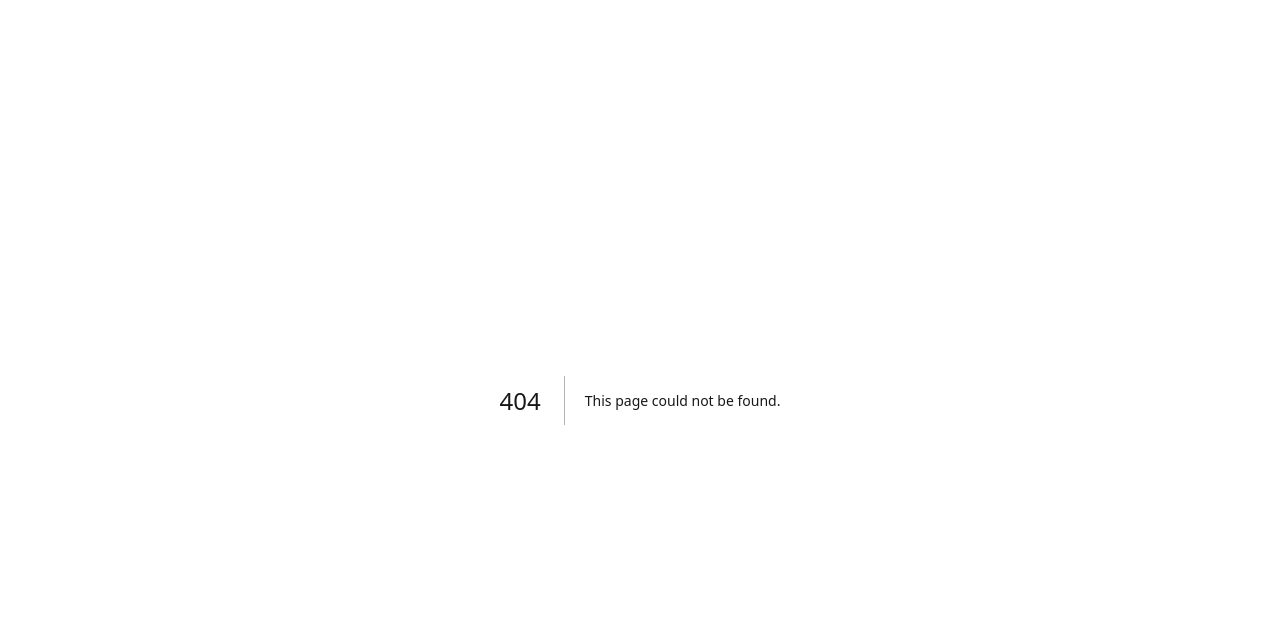
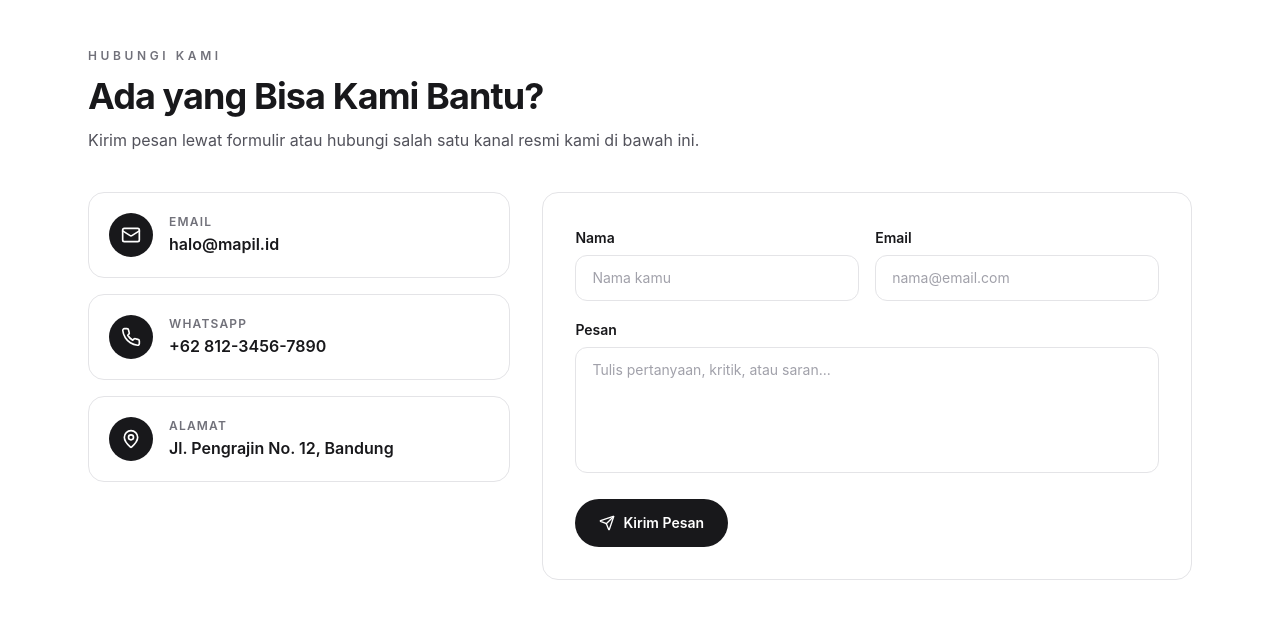
Before and after one commit to who0ppies/Company-Profile-UMKM, a Next.js app in the folder frontend/: page /kontak in a window 1280 px wide. Before the commit this address had no page. Shown: the top 618 px of the page. Built offline with nearby package versions, Linux system fonts and the light colour scheme.

Commit message:
feat: menambahkan halaman kontak dengan formulir validasi interaktif

```diff
--- /dev/null
+++ b/frontend/app/kontak/page.jsx
@@ -0,0 +1,67 @@
+import { Mail, Phone, MapPin } from "lucide-react";
+import ContactForm from "../../components/ContactForm";
+
+export const metadata = {
+  title: "Kontak — MAPIL",
+  description:
+    "Hubungi tim MAPIL untuk pertanyaan produk, kemitraan, dan kritik saran.",
+};
+
+const CONTACTS = [
+  {
+    icon: Mail,
+    label: "Email",
+    value: "halo@mapil.id",
+  },
+  {
+    icon: Phone,
+    label: "WhatsApp",
+    value: "+62 812-3456-7890",
+  },
+  {
+    icon: MapPin,
+    label: "Alamat",
+    value: "Jl. Pengrajin No. 12, Bandung",
+  },
+];
+
+export default function KontakPage() {
+  return (
+    <main className="mx-auto w-full max-w-6xl px-4 pb-20 pt-12 sm:px-6">
+      <p className="text-xs font-semibold uppercase tracking-[0.3em] text-zinc-500">
+        Hubungi Kami
+      </p>
+      <h1 className="mt-3 text-3xl font-bold tracking-tight sm:text-4xl">
+        Ada yang Bisa Kami Bantu?
+      </h1>
+      <p className="mt-3 max-w-2xl text-zinc-600">
+        Kirim pesan lewat formulir atau hubungi salah satu kanal resmi kami
+        di bawah ini.
+      </p>
+
+      <div className="mt-10 grid gap-8 lg:grid-cols-5">
+        <div className="space-y-4 lg:col-span-2">
+          {CONTACTS.map((item) => (
+            <div
+              key={item.label}
+              className="flex items-center gap-4 rounded-2xl border border-zinc-200 bg-white p-5"
+            >
+              <span className="flex h-11 w-11 shrink-0 items-center justify-center rounded-full bg-zinc-900 text-white">
+                <item.icon size={20} />
+              </span>
+              <div>
+                <p className="text-xs font-semibold uppercase tracking-widest text-zinc-500">
+                  {item.label}
+                </p>
+                <p className="mt-0.5 font-semibold">{item.value}</p>
+              </div>
+            </div>
+          ))}
+        </div>
+        <div className="lg:col-span-3">
+          <ContactForm />
+        </div>
+      </div>
+    </main>
+  );
+}
--- /dev/null
+++ b/frontend/components/ContactForm.jsx
@@ -0,0 +1,113 @@
+"use client";
+
+import { useState } from "react";
+import { Send, CheckCircle2 } from "lucide-react";
+
+const INITIAL_FORM = { nama: "", email: "", pesan: "" };
+
+export default function ContactForm() {
+  const [form, setForm] = useState(INITIAL_FORM);
+  const [sent, setSent] = useState(false);
+  const [error, setError] = useState("");
+
+  function handleChange(e) {
+    const { name, value } = e.target;
+    setForm((prev) => ({ ...prev, [name]: value }));
+  }
+
+  function handleSubmit(e) {
+    e.preventDefault();
+    setError("");
+
+    if (!form.nama.trim() || !form.email.trim() || !form.pesan.trim()) {
+      setError("Mohon lengkapi nama, email, dan pesan terlebih dahulu.");
+      return;
+    }
+
+    if (!/^[^\s@]+@[^\s@]+\.[^\s@]+$/.test(form.email.trim())) {
+      setError("Format email tidak valid. Periksa kembali email kamu.");
+      return;
+    }
+
+    setSent(true);
+    setForm(INITIAL_FORM);
+  }
+
+  if (sent) {
+    return (
+      <div className="flex flex-col items-center rounded-2xl border border-zinc-200 bg-zinc-50 p-10 text-center">
+        <CheckCircle2 size={44} className="text-zinc-900" />
+        <h2 className="mt-4 text-lg font-bold">Pesan Terkirim!</h2>
+        <p className="mt-2 max-w-sm text-sm text-zinc-600">
+          Terima kasih sudah menghubungi MAPIL. Tim kami akan membalas
+          maksimal 1×24 jam kerja.
+        </p>
+        <button
+          type="button"
+          onClick={() => setSent(false)}
+          className="mt-6 rounded-full border border-zinc-300 px-5 py-2.5 text-sm font-semibold transition-colors hover:border-zinc-900"
+        >
+          Kirim Pesan Lain
+        </button>
+      </div>
+    );
+  }
+
+  return (
+    <form
+      onSubmit={handleSubmit}
+      noValidate
+      className="rounded-2xl border border-zinc-200 bg-white p-6 sm:p-8"
+    >
+      <div className="grid gap-4 sm:grid-cols-2">
+        <label className="block">
+          <span className="text-sm font-semibold">Nama</span>
+          <input
+            type="text"
+            name="nama"
+            value={form.nama}
+            onChange={handleChange}
+            placeholder="Nama kamu"
+            className="mt-1.5 w-full rounded-xl border border-zinc-200 px-4 py-3 text-sm outline-none transition-colors placeholder:text-zinc-400 focus:border-zinc-900"
+          />
+        </label>
+        <label className="block">
+          <span className="text-sm font-semibold">Email</span>
+          <input
+            type="email"
+            name="email"
+            value={form.email}
+            onChange={handleChange}
+            placeholder="nama@email.com"
+            className="mt-1.5 w-full rounded-xl border border-zinc-200 px-4 py-3 text-sm outline-none transition-colors placeholder:text-zinc-400 focus:border-zinc-900"
+          />
+        </label>
+      </div>
+      <label className="mt-4 block">
+        <span className="text-sm font-semibold">Pesan</span>
+        <textarea
+          name="pesan"
+          value={form.pesan}
+          onChange={handleChange}
+          rows={5}
+          placeholder="Tulis pertanyaan, kritik, atau saran..."
+          className="mt-1.5 w-full resize-none rounded-xl border border-zinc-200 px-4 py-3 text-sm outline-none transition-colors placeholder:text-zinc-400 focus:border-zinc-900"
+        />
+      </label>
+
+      {error && (
+        <p role="alert" className="mt-3 text-sm font-medium text-red-600">
+          {error}
+        </p>
+      )}
+
+      <button
+        type="submit"
+        className="mt-5 inline-flex w-full items-center justify-center gap-2 rounded-full bg-zinc-900 px-6 py-3.5 text-sm font-semibold text-white transition-transform hover:scale-[1.02] sm:w-auto"
+      >
+        <Send size={16} />
+        Kirim Pesan
+      </button>
+    </form>
+  );
+}
```
